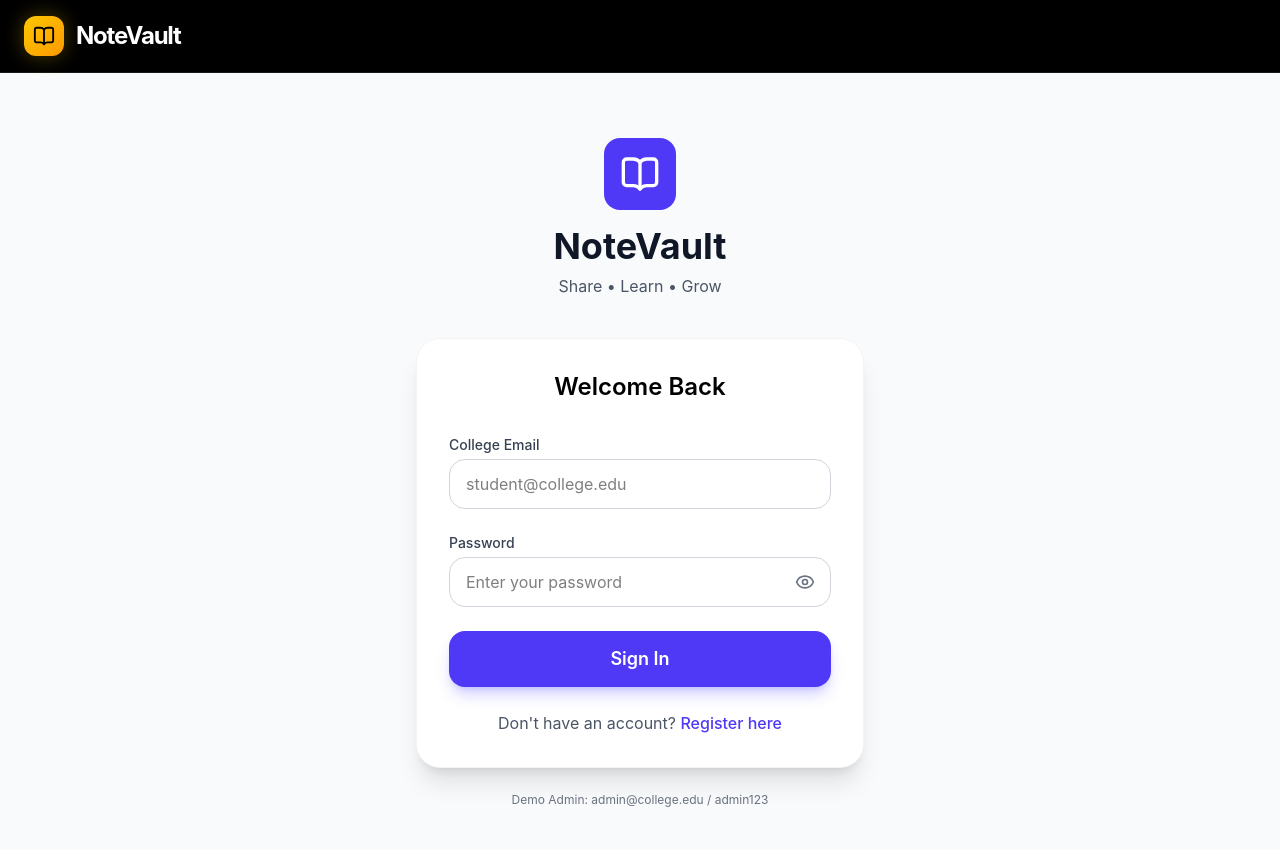
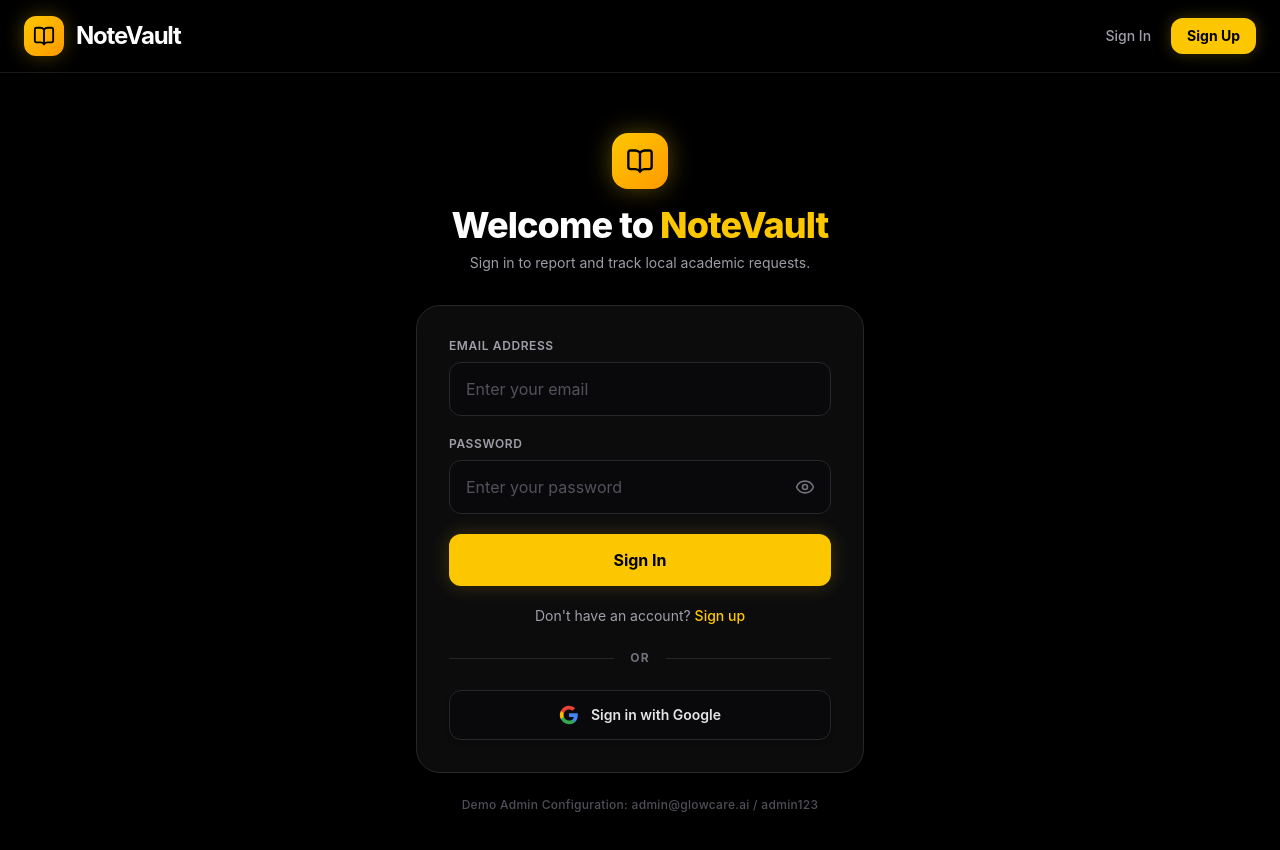
Before and after one commit to sarasiVidumini/RAD_FINAL_PROJECT_FRONTEND, a React (Vite) app: page /login in a window 1280 px wide. Shown: the top 850 px of the page. Built offline with nearby package versions, Linux system fonts and the light colour scheme; no server answers.

Commit message:
Created Sign-in Page

```diff
--- a/index.html
+++ b/index.html
@@ -1,18 +1,19 @@
+<!DOCTYPE html>
 <html lang="en">
   <head>
     <meta charset="UTF-8" />
     <link rel="icon" type="image/svg+xml" href="/favicon.svg" />
     <meta name="viewport" content="width=device-width, initial-scale=1.0" />
 
-    <!-- CSP Fix -->
     <meta
       http-equiv="Content-Security-Policy"
       content="default-src 'self';
-              script-src 'self' 'unsafe-inline' blob:;
+              script-src 'self' 'unsafe-inline' blob: https://accounts.google.com/gsi/client;
               worker-src 'self' blob:;
               style-src 'self' 'unsafe-inline';
-              img-src 'self' data: https:;
-              connect-src 'self' http://localhost:5000 http://127.0.0.1:5000 ws:;" />
+              img-src 'self' data: https: http://localhost:5000;
+              frame-src 'self' https://accounts.google.com/;
+              connect-src 'self' http://localhost:5000 http://127.0.0.1:5000 ws: https://accounts.google.com/;" />
 
     <title>NoteVault</title>
   </head>
--- a/src/components/Navbar.tsx
+++ b/src/components/Navbar.tsx
@@ -30,7 +30,6 @@
   const isActive = (path: string) => location.pathname === path;
 
   return (
-    // Changed back to a solid black background
     <nav className="bg-black border-b border-white/10 sticky top-0 z-50">
       <div className="max-w-7xl mx-auto px-6 py-4 flex items-center justify-between">
         {/* Logo */}
@@ -90,9 +89,11 @@
           )}
         </div>
 
-        {/* User Info & Mobile Toggle */}
+        {/* User Info / Guest Auth Actions & Mobile Toggle */}
         <div className="flex items-center gap-6">
-          {user && (
+          {user ? (
+            <>
+              {/* Logged In Info Layout */}
               <div className="hidden md:flex items-center gap-3">
                 <div className="text-right">
                   <p className="text-sm font-medium text-white">{user.name}</p>
@@ -102,10 +103,8 @@
                   <User size={18} className="text-yellow-400" />
                 </div>
               </div>
-          )}
 
               {/* Logout Button */}
-          {user && (
               <button
                 onClick={handleLogout}
                 className="hidden md:block text-zinc-400 hover:text-red-400 transition p-3 rounded-xl hover:bg-red-500/5 hover:shadow-[0_0_15px_rgba(239,68,68,0.15)]"
@@ -113,9 +112,26 @@
               >
                 <LogOut size={22} />
               </button>
+            </>
+          ) : (
+            /* Logged Out Guest Interface Links */
+            <div className="hidden md:flex items-center gap-5">
+              <Link
+                to="/login"
+                className="text-sm font-medium text-zinc-400 hover:text-yellow-400 transition"
+              >
+                Sign In
+              </Link>
+              <Link
+                to="/register"
+                className="text-sm font-bold bg-yellow-400 hover:bg-yellow-500 text-black px-4 py-2 rounded-xl transition shadow-[0_0_15px_rgba(250,204,21,0.25)]"
+              >
+                Sign Up
+              </Link>
+            </div>
           )}
 
-          {/* Mobile Menu Button */}
+          {/* Mobile Menu Button Container */}
           <button
             onClick={() => setIsMobileMenuOpen(!isMobileMenuOpen)}
             className="md:hidden text-zinc-400 hover:text-yellow-400 p-3 rounded-xl transition"
@@ -125,10 +141,13 @@
         </div>
       </div>
 
-      {/* Mobile Menu */}
-      {isMobileMenuOpen && user && (
+      {/* Mobile Menu Content Wrap */}
+      {isMobileMenuOpen && (
         <div className="md:hidden bg-black border-t border-white/10 py-6 px-6">
           <div className="flex flex-col gap-3">
+            {user ? (
+              <>
+                {/* Auth Navigation Options */}
                 <Link to="/dashboard" onClick={() => setIsMobileMenuOpen(false)} className={`flex items-center gap-4 px-5 py-4 rounded-xl text-lg transition ${isActive('/dashboard') ? 'bg-yellow-400/10 text-yellow-400 shadow-[0_0_20px_rgba(250,204,21,0.3)]' : 'text-zinc-300 hover:bg-white/5'}`}>
                   <LayoutDashboard size={24} /> Dashboard
                 </Link>
@@ -151,6 +170,26 @@
                 >
                   <LogOut size={24} /> Logout
                 </button>
+              </>
+            ) : (
+              <>
+                {/* Guest Navigation Options */}
+                <Link
+                  to="/login"
+                  onClick={() => setIsMobileMenuOpen(false)}
+                  className="flex items-center justify-center w-full py-3 text-zinc-300 hover:text-white bg-zinc-900 rounded-xl font-medium transition"
+                >
+                  Sign In
+                </Link>
+                <Link
+                  to="/register"
+                  onClick={() => setIsMobileMenuOpen(false)}
+                  className="flex items-center justify-center w-full py-3 bg-yellow-400 hover:bg-yellow-500 text-black rounded-xl font-bold transition"
+                >
+                  Sign Up
+                </Link>
+              </>
+            )}
           </div>
         </div>
       )}
--- a/src/pages/Login.tsx
+++ b/src/pages/Login.tsx
@@ -1,18 +1,56 @@
-import React, { useState } from 'react';
+import React, { useState, useEffect } from 'react';
 import { useNavigate, Link } from 'react-router-dom';
 import { useAuth } from '../hooks/useAuth';
 import API from '../lib/api';
 import toast from 'react-hot-toast';
 import { BookOpen, Eye, EyeOff } from 'lucide-react';
 
+// Inform TypeScript that window.google exists safely
+declare global {
+  interface Window {
+    google?: any;
+  }
+}
+
 export default function Login() {
   const [email, setEmail] = useState('');
   const [password, setPassword] = useState('');
   const [showPassword, setShowPassword] = useState(false);
   const [loading, setLoading] = useState(false);
+  const [googleLoading, setGoogleLoading] = useState(false);
 
   const { login } = useAuth();
   const navigate = useNavigate();
+
+  // UPDATED: Dynamically checks your environment variables OR falls back directly to your verified Client ID
+  const GOOGLE_CLIENT_ID =
+    (import.meta as any).env?.VITE_GOOGLE_CLIENT_ID ||
+    "872414388425-o661s1fjl9ot581eof75210i81l7p79e.apps.googleusercontent.com";
+
+  useEffect(() => {
+    const script = document.createElement('script');
+    script.src = 'https://accounts.google.com/gsi/client';
+    script.async = true;
+    script.defer = true;
+    document.body.appendChild(script);
+
+    return () => {
+      document.body.removeChild(script);
+    };
+  }, []);
+
+  const handleAuthSuccess = (user: any, token: string) => {
+    login(user, token);
+    toast.success(`Welcome back, ${user.name}!`);
+
+    if (user.role === 'admin') {
+      navigate('/admin');
+    } else if (user.role === 'expert') {
+      navigate('/expert-dashboard');
+    } else {
+      navigate('/dashboard');
+    }
+  };
 
   const handleLogin = async (e: React.FormEvent) => {
     e.preventDefault();
@@ -26,21 +64,7 @@
 
     try {
       const res = await API.post('/auth/login', { email, password });
-
-      const { token, user } = res.data;
-
-      login(user, token);
-
-      toast.success(`Welcome back, ${user.name}!`);
-
-      // FIXED: Added structured validation logic to handle user redirection perfectly
-      if (user.role === 'admin') {
-        navigate('/admin');
-      } else if (user.role === 'expert') {
-        navigate('/expert-dashboard');
-      } else {
-        navigate('/dashboard');
-      }
+      handleAuthSuccess(res.data.user, res.data.token);
     } catch (error: any) {
       toast.error(error.response?.data?.message || "Invalid email or password");
     } finally {
@@ -48,40 +72,76 @@
     }
   };
 
+  const handleGoogleLogin = () => {
+    if (!window.google) {
+      toast.error("Google login is still loading. Please try again in a moment.");
+      return;
+    }
+
+    setGoogleLoading(true);
+
+    const client = window.google.accounts.oauth2.initTokenClient({
+      client_id: GOOGLE_CLIENT_ID,
+      scope: 'email profile',
+      callback: async (tokenResponse: any) => {
+        if (tokenResponse.error) {
+          setGoogleLoading(false);
+          toast.error("Google authentication failed");
+          return;
+        }
+
+        try {
+          const res = await API.post('/auth/google-login', {
+            accessToken: tokenResponse.access_token,
+          });
+
+          handleAuthSuccess(res.data.user, res.data.token);
+        } catch (error: any) {
+          toast.error(error.response?.data?.message || "Google registration failed");
+        } finally {
+          setGoogleLoading(false);
+        }
+      },
+    });
+
+    client.requestAccessToken();
+  };
+
   return (
-    <div className="min-h-screen bg-gray-50 flex items-center justify-center px-4">
+    <div className="min-h-screen bg-black flex items-center justify-center px-4 selection:bg-yellow-400 selection:text-black">
       <div className="w-full max-w-md">
-        {/* Logo & Header */}
-        <div className="text-center mb-10">
+        <div className="text-center mb-8">
           <div className="flex justify-center mb-4">
-            <div className="bg-indigo-600 text-white p-4 rounded-2xl">
-              <BookOpen size={40} />
+            <div className="w-14 h-14 bg-gradient-to-br from-yellow-400 to-amber-500 rounded-2xl flex items-center justify-center shadow-[0_0_25px_rgba(250,204,21,0.35)]">
+              <BookOpen size={28} className="text-black" />
             </div>
           </div>
-          <h1 className="text-4xl font-bold text-gray-900">NoteVault</h1>
-          <p className="text-gray-600 mt-2">Share • Learn • Grow</p>
+          <h1 className="text-4xl font-extrabold text-white tracking-tight">
+            Welcome to <span className="text-yellow-400">NoteVault</span>
+          </h1>
+          <p className="text-zinc-400 mt-2 text-sm">
+            Sign in to report and track local academic requests.
+          </p>
         </div>
 
-        <div className="bg-white rounded-3xl shadow-xl p-8 border border-gray-100">
-          <h2 className="text-2xl font-semibold text-center mb-8">Welcome Back</h2>
-
-          <form onSubmit={handleLogin} className="space-y-6">
+        <div className="bg-zinc-900/50 backdrop-blur-md rounded-3xl p-8 border border-zinc-800 shadow-[0_0_40px_rgba(0,0,0,0.7)]">
+          <form onSubmit={handleLogin} className="space-y-5">
             <div>
-              <label className="block text-sm font-medium text-gray-700 mb-1">
-                College Email
+              <label className="block text-xs font-semibold text-zinc-400 uppercase tracking-wider mb-2">
+                Email Address
               </label>
               <input
                 type="email"
                 value={email}
                 onChange={(e) => setEmail(e.target.value)}
-                placeholder="student@college.edu"
-                className="w-full px-4 py-3 border border-gray-300 rounded-2xl focus:outline-none focus:border-indigo-500 transition"
+                placeholder="Enter your email"
+                className="w-full px-4 py-3.5 bg-zinc-950 text-white border border-zinc-800 rounded-xl focus:outline-none focus:border-yellow-400 focus:ring-1 focus:ring-yellow-400/20 transition duration-200 placeholder-zinc-600"
                 required
               />
             </div>
 
             <div>
-              <label className="block text-sm font-medium text-gray-700 mb-1">
+              <label className="block text-xs font-semibold text-zinc-400 uppercase tracking-wider mb-2">
                 Password
               </label>
               <div className="relative">
@@ -90,13 +150,13 @@
                   value={password}
                   onChange={(e) => setPassword(e.target.value)}
                   placeholder="Enter your password"
-                  className="w-full px-4 py-3 border border-gray-300 rounded-2xl focus:outline-none focus:border-indigo-500 transition"
+                  className="w-full px-4 py-3.5 bg-zinc-950 text-white border border-zinc-800 rounded-xl focus:outline-none focus:border-yellow-400 focus:ring-1 focus:ring-yellow-400/20 transition duration-200 placeholder-zinc-600"
                   required
                 />
                 <button
                   type="button"
                   onClick={() => setShowPassword(!showPassword)}
-                  className="absolute right-4 top-1/2 -translate-y-1/2 text-gray-500 hover:text-gray-700"
+                  className="absolute right-4 top-1/2 -translate-y-1/2 text-zinc-500 hover:text-zinc-300 transition"
                 >
                   {showPassword ? <EyeOff size={20} /> : <Eye size={20} />}
                 </button>
@@ -105,26 +165,63 @@
 
             <button
               type="submit"
-              disabled={loading}
-              className="w-full bg-indigo-600 hover:bg-indigo-700 disabled:bg-indigo-400 text-white font-semibold py-3.5 rounded-2xl transition text-lg shadow-lg shadow-indigo-500/30 active:scale-[0.98]"
+              disabled={loading || googleLoading}
+              className="w-full bg-yellow-400 hover:bg-yellow-500 disabled:bg-yellow-600/50 text-black font-bold py-3.5 rounded-xl transition duration-200 text-base shadow-[0_0_20px_rgba(250,204,21,0.2)] hover:shadow-[0_0_25px_rgba(250,204,21,0.4)] active:scale-[0.99]"
             >
               {loading ? "Signing in..." : "Sign In"}
             </button>
           </form>
 
-          <div className="text-center mt-6">
-            <p className="text-gray-600">
+          <div className="text-center mt-5">
+            <p className="text-sm text-zinc-400">
               Don't have an account?{" "}
-              <Link to="/register" className="text-indigo-600 hover:underline font-medium">
-                Register here
+              <Link to="/register" className="text-yellow-400 hover:underline font-medium transition">
+                Sign up
               </Link>
             </p>
           </div>
+
+          <div className="flex items-center my-6">
+            <div className="flex-1 border-t border-zinc-800"></div>
+            <span className="px-4 text-xs font-bold text-zinc-500 uppercase tracking-widest">OR</span>
+            <div className="flex-1 border-t border-zinc-800"></div>
+          </div>
+
+          {/* UPDATED: Clean, branded authentic multi-colored Google Sign-In Button */}
+          <button
+            type="button"
+            disabled={loading || googleLoading}
+            onClick={handleGoogleLogin}
+            className="w-full flex items-center justify-center gap-3 px-5 py-3.5 bg-zinc-950 hover:bg-zinc-900 disabled:opacity-50 border border-zinc-800 hover:border-zinc-700 rounded-xl transition duration-200 text-center shadow-md group"
+          >
+            <div className="w-5 h-5 flex-shrink-0">
+              <svg viewBox="0 0 24 24" className="w-full h-full">
+                <path
+                  fill="#4285F4"
+                  d="M22.56 12.25c0-.78-.07-1.53-.2-2.25H12v4.26h5.92c-.26 1.37-1.04 2.53-2.21 3.31v2.77h3.57c2.08-1.92 3.28-4.74 3.28-8.09z"
+                />
+                <path
+                  fill="#34A853"
+                  d="M12 23c2.97 0 5.46-.98 7.28-2.66l-3.57-2.77c-.98.66-2.23 1.06-3.71 1.06-2.86 0-5.29-1.93-6.16-4.53H2.18v2.84C3.99 20.53 7.7 23 12 23z"
+                />
+                <path
+                  fill="#FBBC05"
+                  d="M5.84 14.09c-.22-.66-.35-1.36-.35-2.09s.13-1.43.35-2.09V7.06H2.18C1.43 8.55 1 10.22 1 12s.43 3.45 1.18 4.94l2.85-2.22.81-.63z"
+                />
+                <path
+                  fill="#EA4335"
+                  d="M12 5.38c1.62 0 3.06.56 4.21 1.64l3.15-3.15C17.45 2.09 14.97 1 12 1 7.7 1 3.99 3.47 2.18 7.06l3.66 2.84c.87-2.6 3.3-4.52 6.16-4.52z"
+                />
+              </svg>
+            </div>
+            <span className="text-sm text-zinc-200 font-semibold group-hover:text-white transition">
+              {googleLoading ? "Signing in with Google..." : "Sign in with Google"}
+            </span>
+          </button>
         </div>
 
-        {/* Demo Info */}
-        <div className="text-center mt-6 text-xs text-gray-500">
-          Demo Admin: admin@college.edu / admin123
+        <div className="text-center mt-6 text-xs text-zinc-600 tracking-wide font-medium">
+          Demo Admin Configuration: admin@glowcare.ai / admin123
         </div>
       </div>
     </div>
```
Lines whose indentation alone changed are shown as unchanged.
